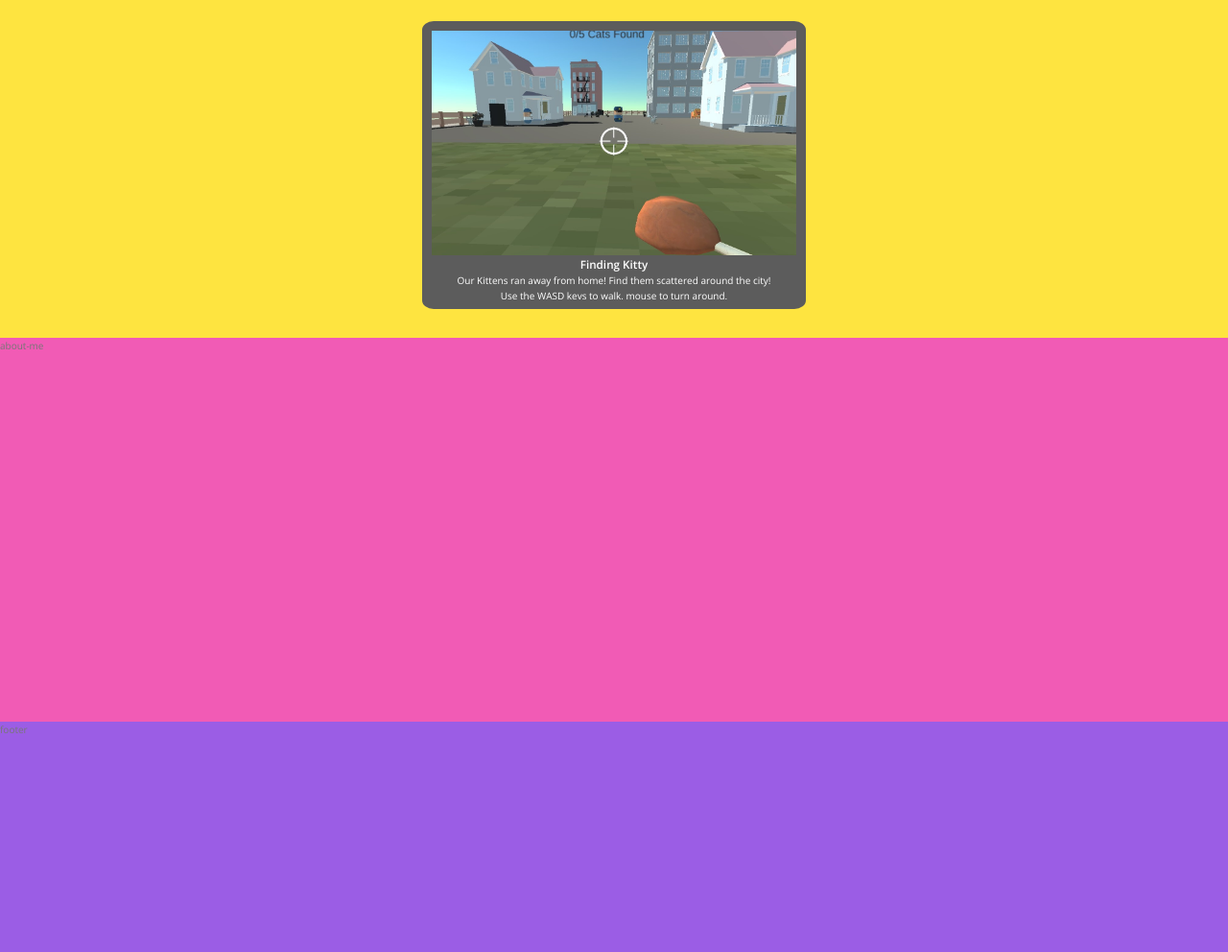
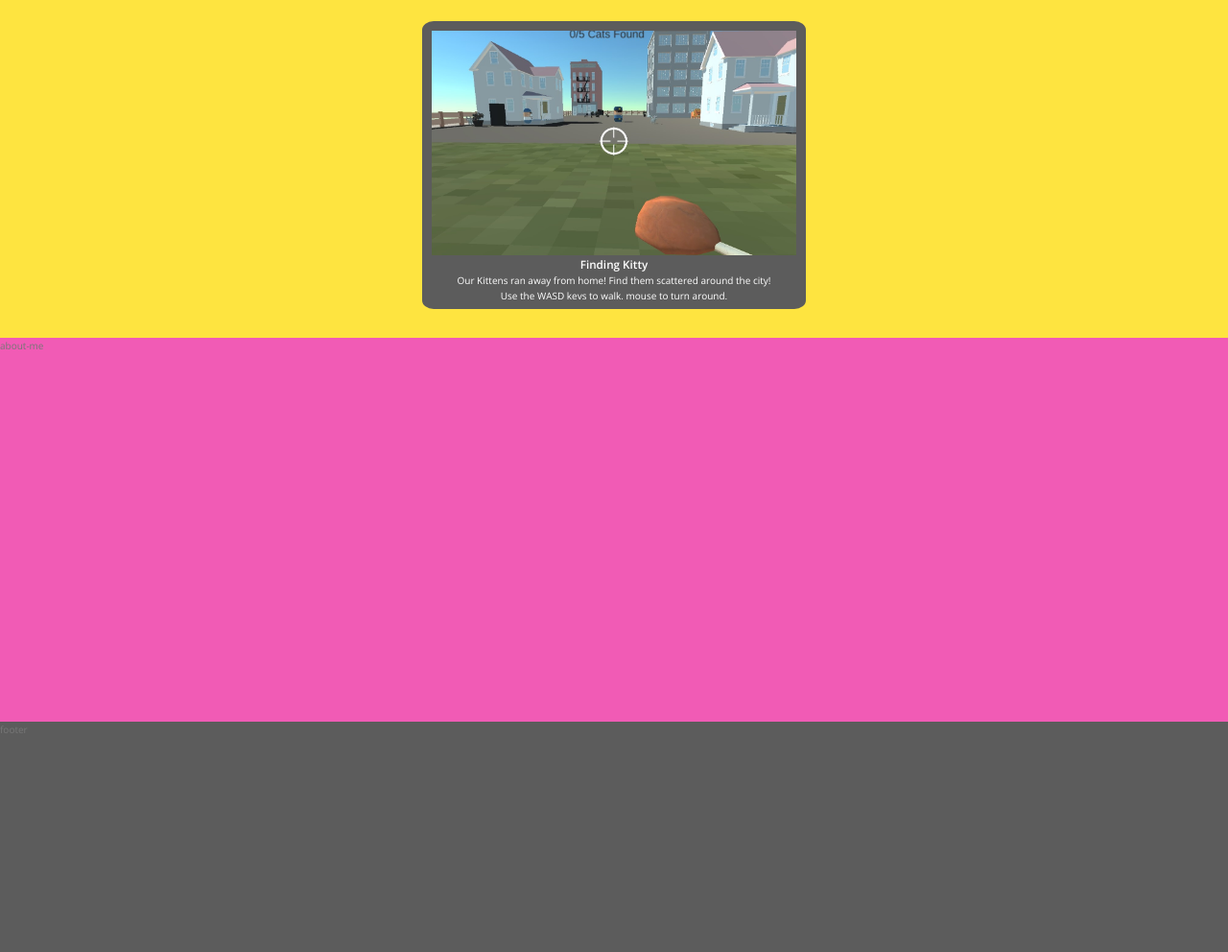
Before and after one commit to ChumoroCat/ChumoroCat, a plain HTML site: page index.html in a window 1280 px wide. Shown: the part 1150-2142 px from the top of the page at 96% size. Drawn offline with nearby package versions, Linux system fonts and the light colour scheme.

Commit message:
change footer background color

```diff
--- a/sass/_layout.scss
+++ b/sass/_layout.scss
@@ -57,7 +57,7 @@ nav {
 }
 
 footer {
-    background-color: #9b5de5;
+    background-color: #5C5C5C;
     height: 30vh;
     width: 100%;
 }
```
Also changed, not shown: css/main.css.
